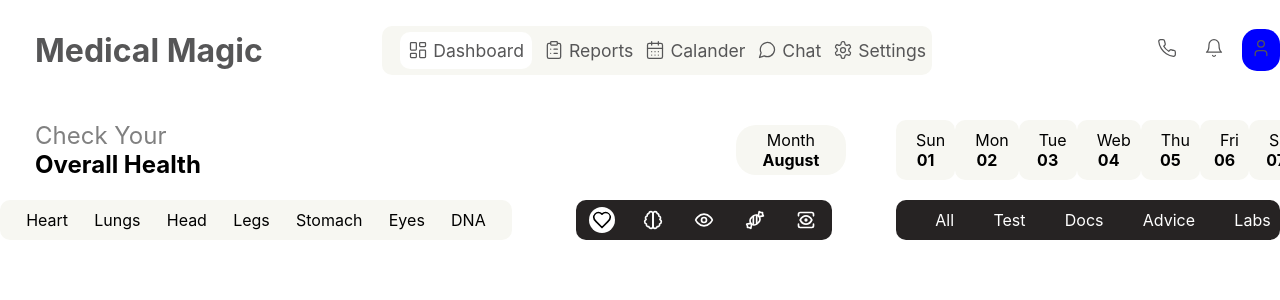
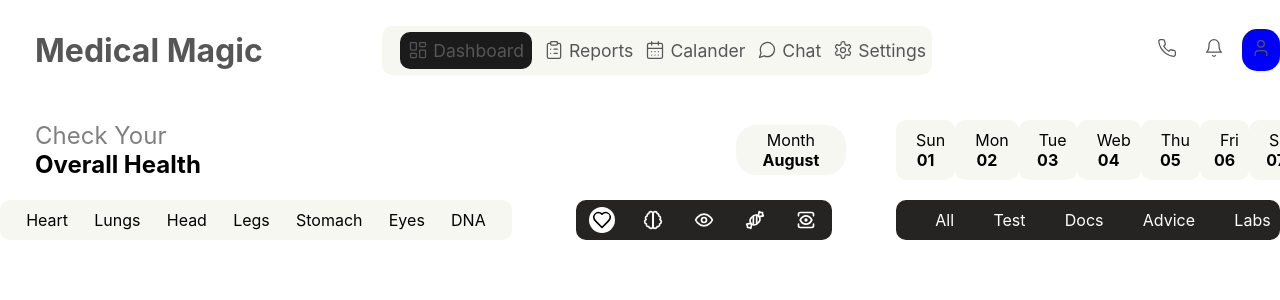
Before and after one commit to Gautam-2407/Medical, a React (Create React App) app in the folder client/: page /dashboard in a window 1280 px wide. In both pictures the pointer is over the element "Dashboard". Shown: the top 300 px of the page. Built offline with nearby package versions, Linux system fonts and the light colour scheme; the HTML template or start-up script is replaced by a standard one.

Commit message:
some changes

```diff
--- a/client/src/components/header/header.css
+++ b/client/src/components/header/header.css
@@ -40,11 +40,18 @@
     padding:6px;
 }
 
-#active{
+.header-one:hover  {
+    background-color:#1C1B1C;
+    color:white;
+    padding:8px;
+    border-radius: 10px;
+}
+
+/* #active{
     background:var(--center-active);
     padding:8px;
     border-radius: 10px;
-}
+} */
 .header-one{
     display: flex;
     margin-left:12px;
```
